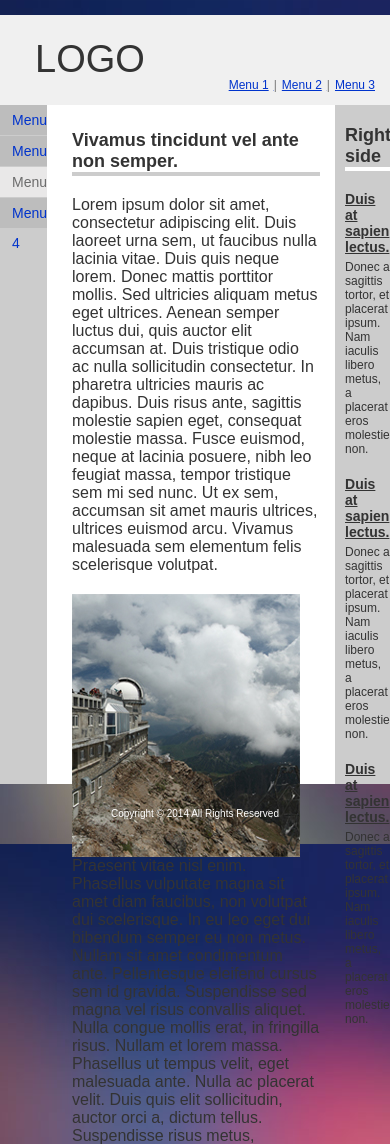
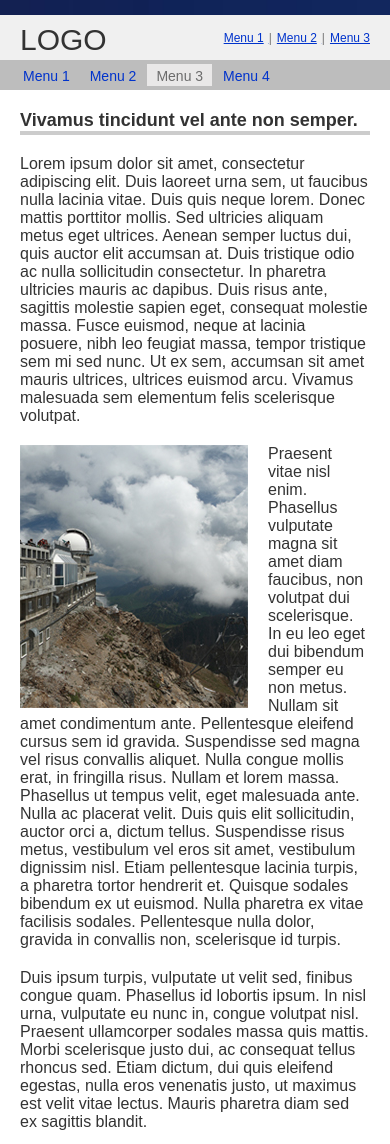
Before and after one commit to burymm/af-test-task, a website: page afDemo/public/index.html in a window 390 px wide. Shown: the top 1144 px of the page. Drawn offline with nearby package versions, Linux system fonts and the light colour scheme; files that its build step writes are made by us from their sources; files whose address does not match are found by name.

Commit message:
add table and mobile styles

```diff
--- a/afDemo/public/index.html
+++ b/afDemo/public/index.html
@@ -21,11 +21,11 @@
             </nav>
         </header>
         <div class="content-container">
-            <nav class="vertical-navigation column">
-                <a href="" class="vertical-navigation--item">Menu 1</a>
-                <a href="" class="vertical-navigation--item">Menu 2</a>
-                <a href="" class="vertical-navigation--item active">Menu 3</a>
-                <a href="" class="vertical-navigation--item">Menu 4</a>
+            <nav class="full-navigation column">
+                <a href="" class="full-navigation--item">Menu 1</a>
+                <a href="" class="full-navigation--item">Menu 2</a>
+                <a href="" class="full-navigation--item active">Menu 3</a>
+                <a href="" class="full-navigation--item">Menu 4</a>
             </nav>
             <div class="content">
                 <article>
@@ -44,6 +44,7 @@
             </div>
             <aside class="column">
                 <h2 class="header-title invert">Right side</h2>
+                <div class="sections">
                     <section class="section">
                         <h3 class="section-title">
                             <a href>Duis at sapien lectus.</a>
@@ -68,6 +69,7 @@
                             Donec a sagittis tortor, et placerat ipsum. Nam iaculis libero metus, a placerat eros molestie non.
                         </p>
                     </section>
+                </div>
             </aside>
         </div>
         <footer>
--- a/afDemo/public/stylesheets/scss/componets.scss
+++ b/afDemo/public/stylesheets/scss/componets.scss
@@ -29,7 +29,7 @@
   }
 }
 
-.vertical-navigation {
+.full-navigation {
   display: flex;
   flex-direction: column;
   & > a {
--- /dev/null
+++ b/afDemo/public/stylesheets/scss/desctop.scss
@@ -0,0 +1,126 @@
+.page-container {
+  max-width: 1024px;
+  margin: 15px auto 0;
+}
+
+header.block {
+  padding: 25px 15px 15px 35px;
+  height: 90px;
+  background: $header-bg-color;
+
+  .logo {
+    .title {
+      font-size: 38px;
+      line-height: 38px;
+      text-transform: uppercase;
+      font-weight: 400;
+    }
+  }
+
+  .navigation-menu {
+    margin-left: auto;
+    padding-bottom: 15px;
+    align-items: flex-end;
+    justify-content: flex-end;
+    font-size: 12px;
+
+    &--item {
+      &:after {
+        content: "|";
+        margin: 0 5px;
+        color: #777777;
+      }
+
+      &:last-child {
+        &:after {
+          display: none;
+        }
+      }
+    }
+  }
+}
+
+.content-container {
+  height: calc(100vh - 165px);
+  display: flex;
+  flex-direction: row;
+  background-color: $content-bg-color;
+
+  .content {
+    flex: 1;
+    padding: 25px 15px 25px 25px;
+    overflow-y: auto;
+
+    .paragraph-content {
+      margin-bottom: 20px;
+    }
+
+    .paragraph-image {
+      float: left;
+      padding-right: 20px;
+    }
+  }
+
+  .full-navigation {
+
+    &--item {
+      margin-bottom: 1px;
+      padding-left: 12px;
+      height: 30px;
+      line-height: 30px;
+
+      font-size: 14px;
+      background-color: $menu-item-background;
+      text-decoration: none;
+      cursor: pointer;
+
+      &:last-child {
+        margin-bottom: 0;
+      }
+
+      &:hover, &.active {
+        background-color: $menu-item-active-background;
+      }
+
+      &.active {
+        color: $menu-active-color;
+      }
+    }
+  }
+}
+
+aside.column {
+  padding: 20px 10px 10px 10px;
+
+  .section {
+    margin-bottom: 20px;
+
+    .section-title {
+      margin-bottom: 5px;
+
+      font-size: 14px;
+
+      a {
+        text-decoration: underline;
+        cursor: pointer;
+      }
+    }
+
+    .section-content {
+      font-size: 12px;
+    }
+  }
+}
+
+footer {
+  height: 60px;
+  background-color: transparent;
+
+  .copy-right {
+    color: $high-light-color;
+    text-align: center;
+    margin: auto;
+    font-size: 10px;
+    line-height: 60px;
+  }
+}
--- a/afDemo/public/stylesheets/scss/main.scss
+++ b/afDemo/public/stylesheets/scss/main.scss
@@ -1,4 +1,7 @@
 @import "componets";
+@import "desctop";
+@import "tablet";
+@import "mobile";
 
 * {
   margin: 0;
@@ -12,129 +15,3 @@ body {
   background-image: url('../../images/bg.jpg');
   background-size: cover;
 }
-
-.page-container {
-  max-width: 1024px;
-  margin: 15px auto 0;
-}
-
-header.block {
-  padding: 25px 15px 15px 35px;
-  height: 90px;
-  background: $header-bg-color;
-
-  .logo {
-    .title {
-      font-size: 38px;
-      line-height: 38px;
-      text-transform: uppercase;
-      font-weight: 400;
-    }
-  }
-
-  .navigation-menu {
-    margin-left: auto;
-    padding-bottom: 15px;
-    align-items: flex-end;
-    justify-content: flex-end;
-    font-size: 12px;
-
-    &--item {
-      &:after {
-        content: "|";
-        margin: 0 5px;
-        color: #777777;
-      }
-
-      &:last-child {
-        &:after {
-          display: none;
-        }
-      }
-    }
-  }
-}
-
-.content-container {
-  height: calc(100vh - 165px);
-  display: flex;
-  flex-direction: row;
-  background-color: $content-bg-color;
-
-  .content {
-    flex: 1;
-    padding: 25px 15px 25px 25px;
-
-    .paragraph-content {
-      margin-bottom: 20px;
-    }
-
-    .paragraph-image {
-      float: left;
-      padding-right: 20px;
-    }
-  }
-
-  .vertical-navigation {
-
-    &--item {
-      margin-bottom: 1px;
-      padding-left: 12px;
-      height: 30px;
-      line-height: 30px;
-
-      font-size: 14px;
-      background-color: $menu-item-background;
-      text-decoration: none;
-      cursor: pointer;
-
-      &:last-child {
-        margin-bottom: 0;
-      }
-
-      &:hover, &.active {
-        background-color: $menu-item-active-background;
-      }
-
-      &.active {
-        color: $menu-active-color;
-      }
-    }
-  }
-}
-
-aside.column {
-  padding: 20px 10px 10px 10px;
-
-  .section {
-    margin-bottom: 20px;
-
-    .section-title {
-      margin-bottom: 5px;
-
-      font-size: 14px;
-
-      a {
-        text-decoration: underline;
-        cursor: pointer;
-      }
-    }
-
-    .section-content {
-      font-size: 12px;
-    }
-  }
-}
-
-footer {
-  height: 60px;
-  background-color: transparent;
-
-  .copy-right {
-    color: $high-light-color;
-    text-align: center;
-    margin: auto;
-    font-size: 10px;
-    line-height: 60px;
-  }
-}
--- /dev/null
+++ b/afDemo/public/stylesheets/scss/mobile.scss
@@ -0,0 +1,14 @@
+@media screen and (max-width: 480px) {
+
+  .content-container {
+    .content {
+      padding-bottom: 35px;
+    }
+
+    aside.column {
+      .sections {
+        flex-direction: column;
+      }
+    }
+  }
+}
--- /dev/null
+++ b/afDemo/public/stylesheets/scss/tablet.scss
@@ -0,0 +1,72 @@
+@media screen and (max-width: 780px) {
+
+  .page-container {
+    header.block {
+      display: flex;
+      flex-direction: row;
+      padding: 10px 20px;
+      height: 45px;
+
+      .logo {
+        .title {
+          line-height: 30px;
+          font-size: 30px;
+        }
+      }
+
+      .navigation-menu {
+        padding: 0;
+        align-items: center;
+      }
+    }
+  }
+
+  .content-container {
+    flex-direction: column;
+    height: 100%;
+
+    .full-navigation {
+      width: 100%;
+      flex-direction: row;
+      padding: 4px 13px;
+      box-sizing: border-box;
+      background-color: $menu-item-background;
+
+      &--item {
+        margin: 0 1px;
+        padding: 6px 9px;
+        height: 22px;
+        box-sizing: border-box;
+        line-height: 12px;
+      }
+    }
+
+    .content {
+      padding: 20px 20px 0 20px;
+      overflow: unset;
+    }
+
+    aside.column {
+      padding: 25px 20px 20px 20px;
+      width: 100%;
+      box-sizing: border-box;
+
+      .header-title {
+        margin-bottom: 15px;
+      }
+
+      .sections {
+        display: flex;
+        flex-direction: row;
+
+        section {
+          margin-right: 32px;
+
+          &:last-child {
+            margin-right: 0;
+          }
+        }
+      }
+    }
+  }
+}
```
Also changed, not shown: README.MD. Lines whose indentation alone changed are shown as unchanged.
